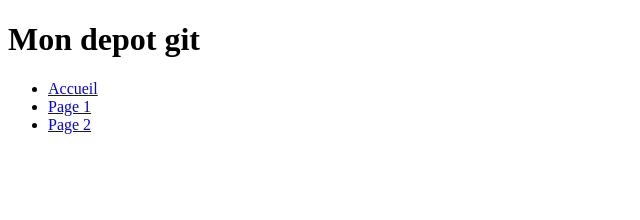
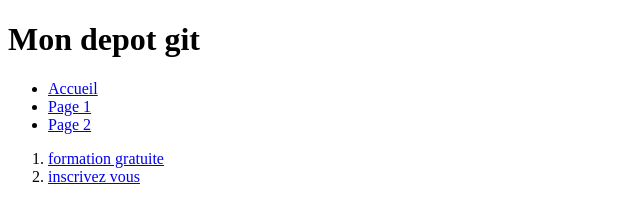
Before and after one commit to Dammel-Meuz/coursGitXarala2, a plain HTML site: page index.html in a window 1280 px wide. Shown: the whole page, without its empty margins (0-640 px from the left). Drawn offline with Linux system fonts and the light colour scheme.

Commit message:
message de commit

```diff
--- a/index.html
+++ b/index.html
@@ -14,5 +14,12 @@
             <li><a href="page2.html">Page 2</a></li>
         </ul>
     </nav>
+    <div>
+        <ol>
+            <li><a href="#">formation gratuite</a></li>
+            <li><a href="#">inscrivez vous</a></li>
+
+        </ol>
+    </div>
 </body>
 </html>
```
